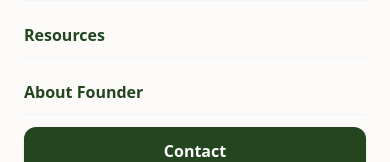
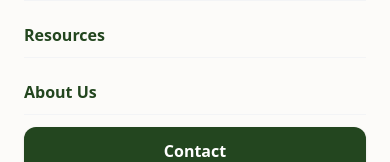
Before and after one commit to nnochirivincent/mch-platform, a React (Vite) app: page / in a window 390 px wide. Both pictures are taken after a click on the button 357 px from the left and 40 px from the top of the page. Shown: the part 312-474 px from the top of the page. Built offline with nearby package versions, Linux system fonts and the light colour scheme.

Commit message:
new commit

```diff
--- a/src/components/Navbar.jsx
+++ b/src/components/Navbar.jsx
@@ -115,7 +115,7 @@ export default function Navbar() {
           <Link to="/character-with-nature" onClick={() => setIsOpen(false)} className="block py-2.5 font-semibold border-b border-gray-100 hover:text-emerald-700">Character with Nature™</Link>
           <Link to="/collaboration" onClick={() => setIsOpen(false)} className="block py-2.5 font-semibold border-b border-gray-100 hover:text-emerald-700">Collaborations</Link>
           <Link to="/resources" onClick={() => setIsOpen(false)} className="block py-2.5 font-semibold border-b border-gray-100 hover:text-emerald-700">Resources</Link>
-          <Link to="/about" onClick={() => setIsOpen(false)} className="block py-2.5 font-semibold border-b border-gray-100 hover:text-emerald-700">About Founder</Link>
+          <Link to="/about" onClick={() => setIsOpen(false)} className="block py-2.5 font-semibold border-b border-gray-100 hover:text-emerald-700">About Us</Link>
           <Link to="/contact" onClick={() => setIsOpen(false)} className="block py-3 mt-2 text-center bg-[#23461f] text-white rounded-xl font-semibold shadow">Contact</Link>
         </div>
       )}
```
